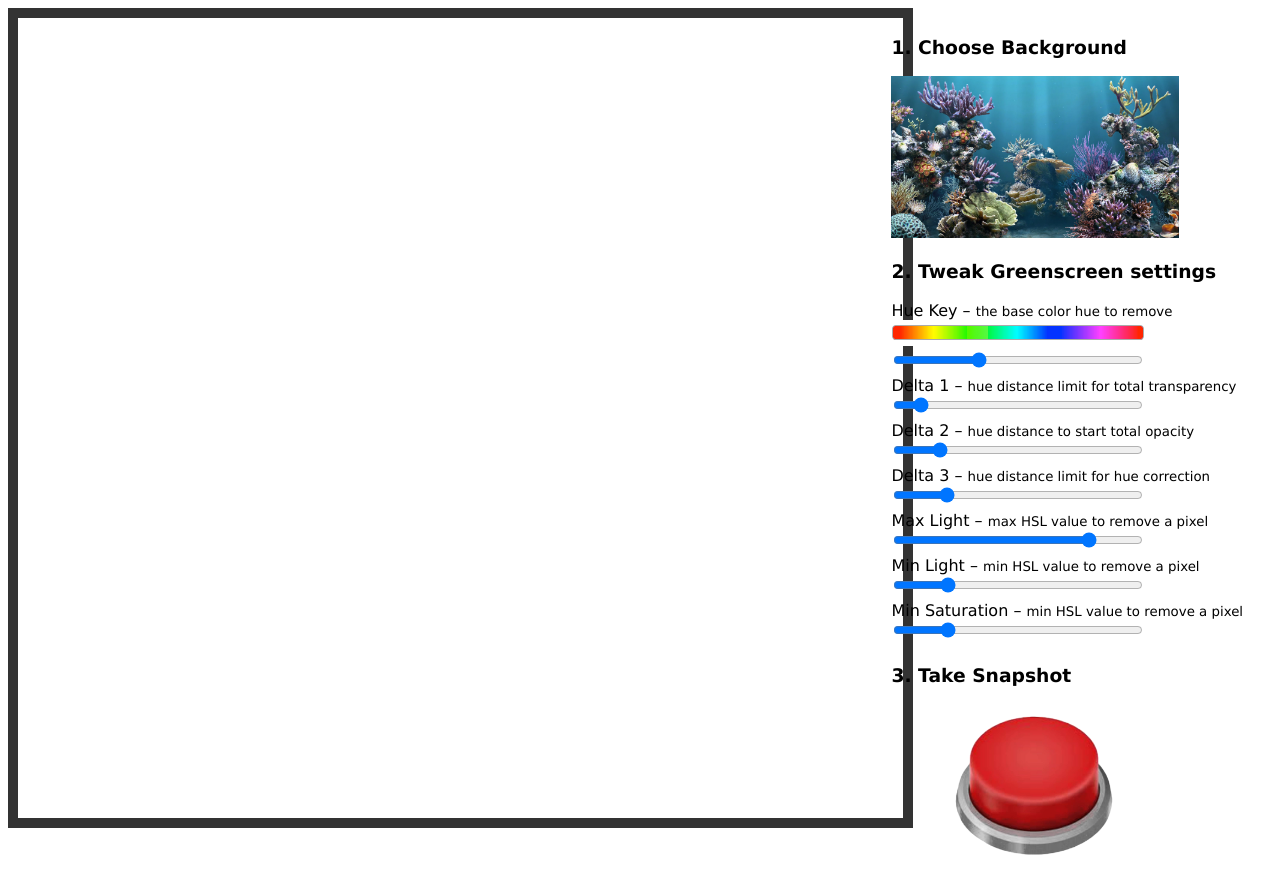
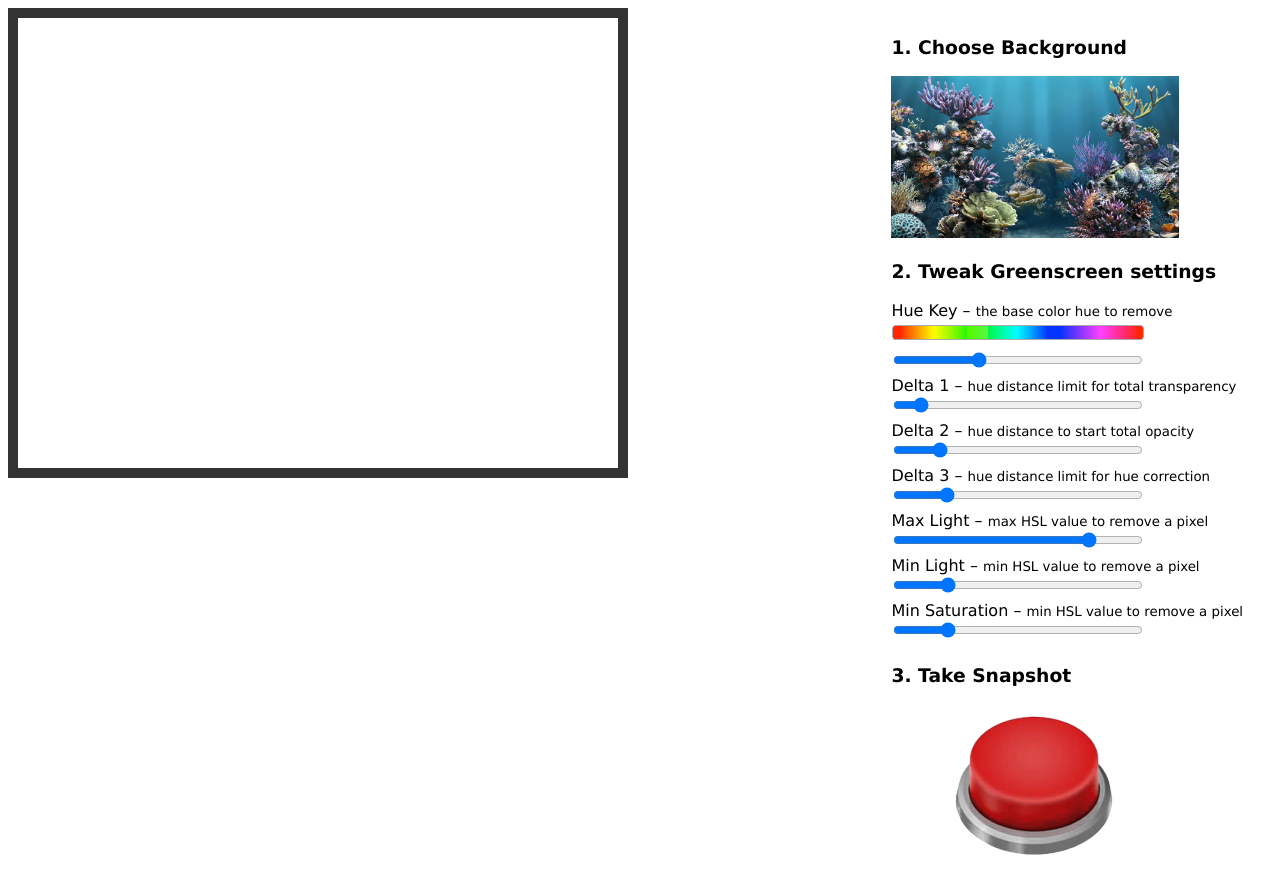
Before and after one commit to haimich/photobooth, a website: page static/index.html in a window 1280 px wide. Drawn offline with Linux system fonts and the light colour scheme.

Commit message:
post in one now appears

```diff
--- a/static/css/style.css
+++ b/static/css/style.css
@@ -6,25 +6,11 @@ body {
   position: relative;
 }
 
-#videoElement {
-  width: 600px;
-  height: 400px;
-  background-color: #666;
-}
-
-#imgElement {
-  width: 600px;
-  height: 400px;
-}
-
 main {
   margin-bottom: 10px;
   border: 10px #333 solid;
-  width: 70%;
-  height: 100vh;
-}
-
-#chromeCanvas {
+  width: 600px;
+  height: 450px;
 }
 
 aside {
@@ -54,7 +40,6 @@ aside {
 }
 
 .vex.vex-theme-flat-attack .vex-content {
-  width: 856px;
   top: -38px;
 }
 
--- a/static/index.html
+++ b/static/index.html
@@ -15,7 +15,7 @@
 
   <div id="container">
     <main>
-      <canvas id="chromaCanvas"></canvas>
+      <canvas id="chromaCanvas" width="600" height="450"></canvas>
     </main>
 
     <aside id="chromaSliders">
--- a/static/js/dialog.js
+++ b/static/js/dialog.js
@@ -13,6 +13,10 @@
         addContent($vexContent);
       }
     });
+
+    //Set dialog width
+    $('.vex.vex-theme-flat-attack .vex-content').css('width', '856px');
+
   });
 
   function addContent($vexContent) {
--- a/static/js/getVideo.js
+++ b/static/js/getVideo.js
@@ -5,6 +5,7 @@
 
     var video = document.querySelector('#videoElement');
     var bgImg = document.querySelector('#bg-img');
+    var shootBtn = document.querySelector('#shootBtn');
 
     var chromaCanvas = document.querySelector('#chromaCanvas');
     var mergeCanvas = document.createElement('canvas');
@@ -55,7 +56,6 @@
         return;
       }
 
-
       var offsetY = (bgImg.naturalWidth / 4 * 3 - bgImg.naturalHeight) / 2;
 
       //chromaCtx.clearRect(0, 0, chromaCanvas.width, chromaCanvas.height);
@@ -65,31 +65,23 @@
       fillChromaCanvas();
       setTimeout(function () {
         timerCallback();
-      }, 0);
+      }, 1000);
     }
 
-    function loadImage(sourceURL) {
-      return new Promise(function (resolve, reject) {
-        var imageElement = document.createElement('img');
-        imageElement.crossorigin = 'anonymous';
-        imageElement.src = sourceURL;
-        imageElement.onload = function () { resolve(imageElement); };
-        imageElement.onerror = reject;
+    function snapshot() {
+      vex.open({
+        message: null,
+        showCloseButton: true,
+        buttons: [],
+        content: '<img src="' + chromaCanvas.toDataURL() + '"><div class="vex-dialog-buttons"><input class="vex-dialog-button-primary vex-dialog-button vex-first vex-last" value="Post in ONE!" type="submit"></div>'
       });
+
+      //Set dialog width
+      $('.vex.vex-theme-flat-attack .vex-content').css('width', '751px');
     }
 
-    loadImage('https://farm1.staticflickr.com/592/22266513761_3d92f74958_h.jpg').then(function (img) { bgImg = img; console.log(img); });
-
-    function snapshot() {
-      snapshotElement.src = chromaCanvas.toDataURL();
-    }
-
-    chromaCanvas.addEventListener('click', snapshot);
-    video.addEventListener('play', function() {
-      // var width = video.videoWidth / 2;
-      // var height = video.videoHeight / 2;
-      timerCallback();
-    });
+    shootBtn.addEventListener('click', snapshot);
+    video.addEventListener('play', function() { timerCallback(); });
 
     function handleVideo(stream) {
       video.src = window.URL.createObjectURL(stream);
@@ -100,8 +92,8 @@
       console.log('An error occured: ', e);
     }
 
-    // if (navigator.getUserMedia) {
-    //   navigator.getUserMedia({video: true}, handleVideo, videoError);
-    // }
+    if (navigator.getUserMedia) {
+      navigator.getUserMedia({video: true}, handleVideo, videoError);
+    }
   };
 }());
```
